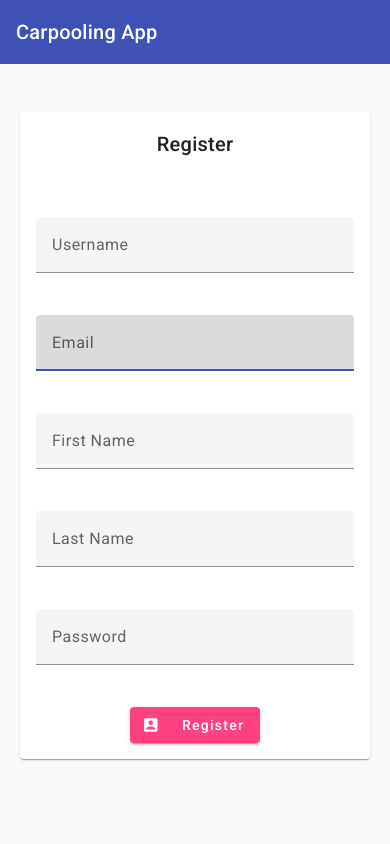
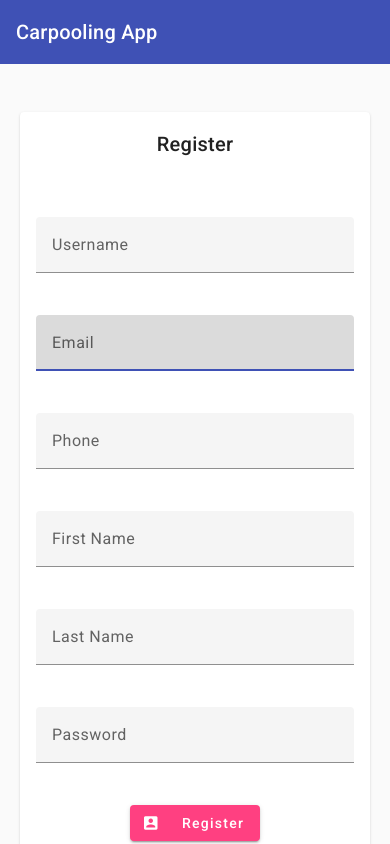
Before and after one commit to Cool-Crew/Carpooling-App, an Angular app: page /register in a window 390 px wide. Built offline with nearby package versions, Linux system fonts and the light colour scheme.

Commit message:
phone added to registration

```diff
--- a/src/app/login/login.component.ts
+++ b/src/app/login/login.component.ts
@@ -34,6 +34,7 @@ export class LoginComponent implements OnInit {
           this.router.navigate(["/home"]);
         },
         (err) => {
+          console.log(err);
           this.warning = err.error.message;
           this.loading = false;
         }
--- a/src/app/register/register.component.html
+++ b/src/app/register/register.component.html
@@ -21,6 +21,17 @@
           placeholder="Email"
           name="email"
           [(ngModel)]="registerUser.email"
+          required
+          autofocus
+        />
+        <mat-error>Please provide a valid email</mat-error> </mat-form-field
+      ><br />
+      <mat-form-field class="full-width-input">
+        <input
+          matInput
+          placeholder="Phone"
+          name="phone"
+          [(ngModel)]="registerUser.phone"
           required
           autofocus
         />
--- a/src/app/register/register.component.ts
+++ b/src/app/register/register.component.ts
@@ -10,6 +10,7 @@ import { AuthService } from "../auth.service";
 export class RegisterComponent implements OnInit {
   registerUser = {
     email: "",
+    phone: "",
     password: "",
     username: "",
     firstName: "",
```
